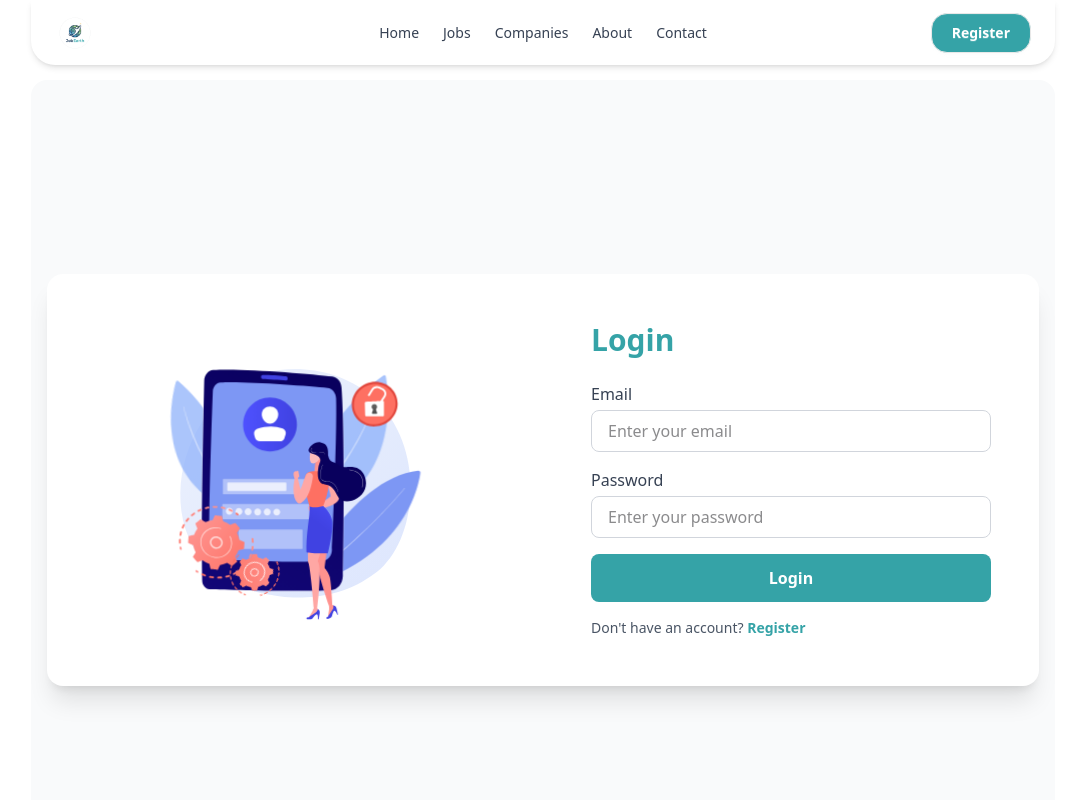
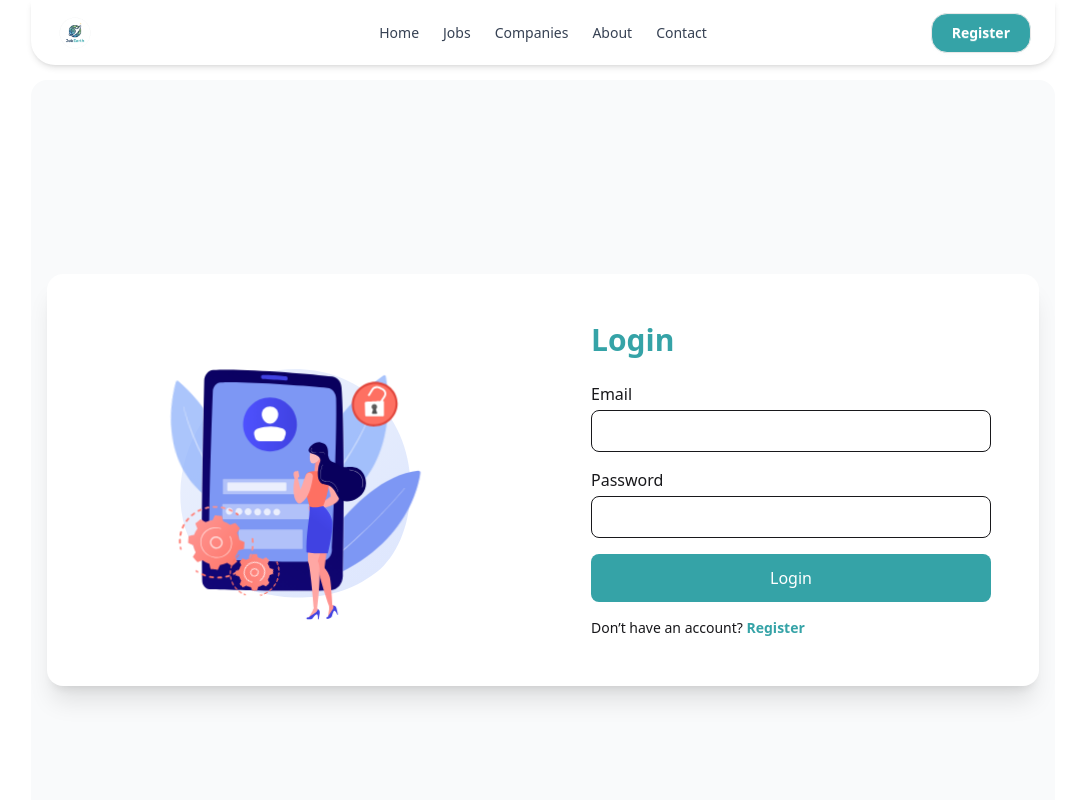
Before and after one commit to rakibul263/JobEarth, a React (Vite) app: page /login in a window 1280 px wide. Shown: the top 800 px of the page, without its empty margins (97-1182 px from the left). Built offline with nearby package versions, Linux system fonts and the light colour scheme; no server answers.

Commit message:
resolve merge conflict

```diff
--- a/src/pages/Login/Login.jsx
+++ b/src/pages/Login/Login.jsx
@@ -9,19 +9,20 @@ const Login = () => {
   const { signInUser } = use(AuthContext);
   const navigate = useNavigate();
   const location = useLocation();
-  const from = location.state || "/";
+
+  const from = location.state?.from?.pathname || "/";
 
   const handleSubmit = (e) => {
     e.preventDefault();
     const form = e.target;
     const formData = new FormData(form);
     const formObj = Object.fromEntries(formData.entries());
-    const { email, password, ...restData } = formObj;
+    const { email, password } = formObj;
 
     signInUser(email, password)
-      .then((result) => {
-        toast.success("Login Successful.");
-        navigate(from);
+      .then(() => {
+        toast.success("Login Successful");
+        navigate(from, { replace: true });
       })
       .catch((error) => {
         toast.error(error.message);
@@ -31,56 +32,44 @@ const Login = () => {
   return (
     <div className="min-h-screen flex items-center justify-center bg-gray-50 px-4 max-w-[80%] mx-auto rounded-2xl">
       <div className="max-w-6xl w-full bg-white shadow-xl rounded-2xl grid grid-cols-1 md:grid-cols-2 overflow-hidden">
-        {/* Lottie Animation */}
+        {/* Animation */}
         <div className="hidden md:flex items-center justify-center">
-          <Lottie
-            animationData={loginAnimation}
-            loop={true}
-            className="w-3/4 h-3/4"
-          />
+          <Lottie animationData={loginAnimation} loop className="w-3/4 h-3/4" />
         </div>
 
-        {/* Login Form */}
+        {/* Form */}
         <div className="p-8 md:p-12">
           <h2 className="text-3xl font-bold text-[#35A3A7] mb-6">Login</h2>
 
           <form onSubmit={handleSubmit} className="space-y-4">
             <div>
-              <label className="block text-gray-700">Email</label>
+              <label>Email</label>
               <input
                 type="email"
                 name="email"
-                placeholder="Enter your email"
                 required
-                className="w-full mt-1 px-4 py-2 border border-gray-300 rounded-lg focus:outline-none focus:ring-2 focus:ring-[#35A3A7]"
+                className="w-full mt-1 px-4 py-2 border rounded-lg"
               />
             </div>
 
             <div>
-              <label className="block text-gray-700">Password</label>
+              <label>Password</label>
               <input
                 type="password"
                 name="password"
-                placeholder="Enter your password"
                 required
-                className="w-full mt-1 px-4 py-2 border border-gray-300 rounded-lg focus:outline-none focus:ring-2 focus:ring-[#35A3A7]"
+                className="w-full mt-1 px-4 py-2 border rounded-lg"
               />
             </div>
 
-            <button
-              type="submit"
-              className="w-full py-3 bg-[#35A3A7] text-white font-semibold rounded-lg hover:bg-[#2e8f91] transition-colors"
-            >
+            <button className="w-full py-3 bg-[#35A3A7] text-white rounded-lg">
               Login
             </button>
           </form>
 
-          <p className="mt-4 text-gray-600 text-sm">
-            Don't have an account?{" "}
-            <Link
-              to="/register"
-              className="text-[#35A3A7] font-semibold hover:underline"
-            >
+          <p className="mt-4 text-sm">
+            Don’t have an account?{" "}
+            <Link to="/register" className="text-[#35A3A7] font-semibold">
               Register
             </Link>
           </p>
--- a/src/pages/shared/JobsCard.jsx
+++ b/src/pages/shared/JobsCard.jsx
@@ -35,7 +35,6 @@ const JobsCard = ({ job }) => {
         </div>
       </div>
 
-      {/* Body */}
       <div className="card-body">
         <h2 className="card-title text-lg sm:text-xl">{title}</h2>
 
```
